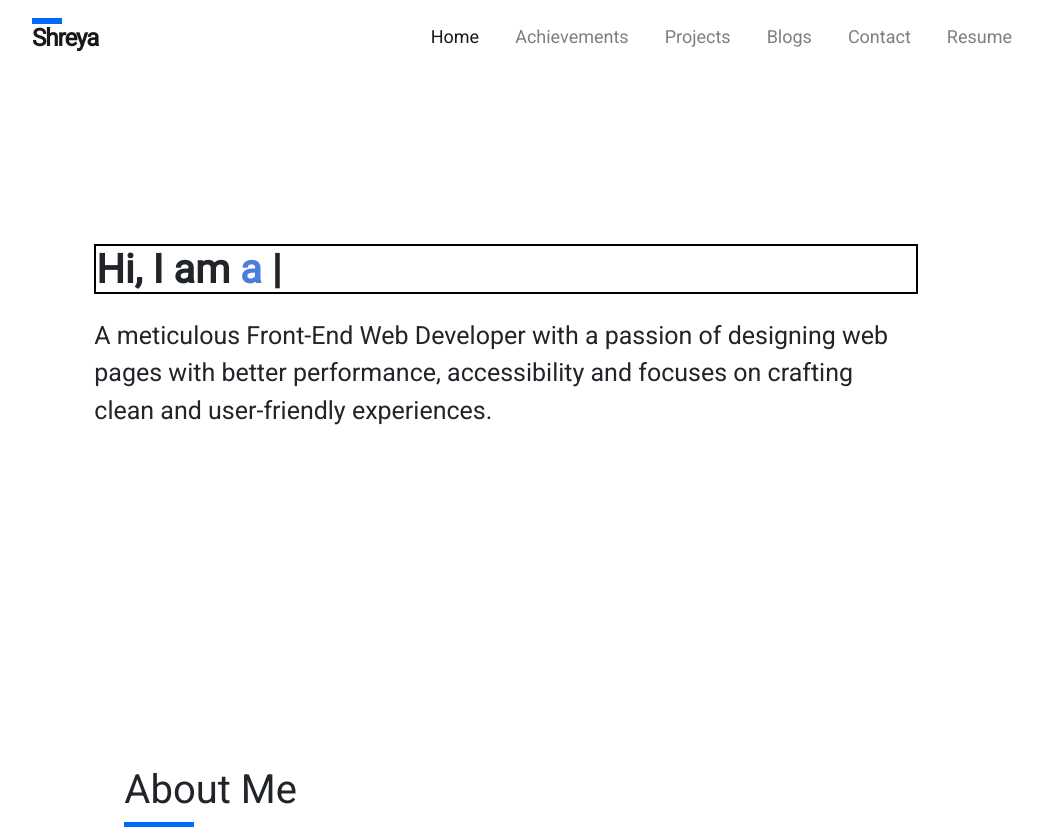
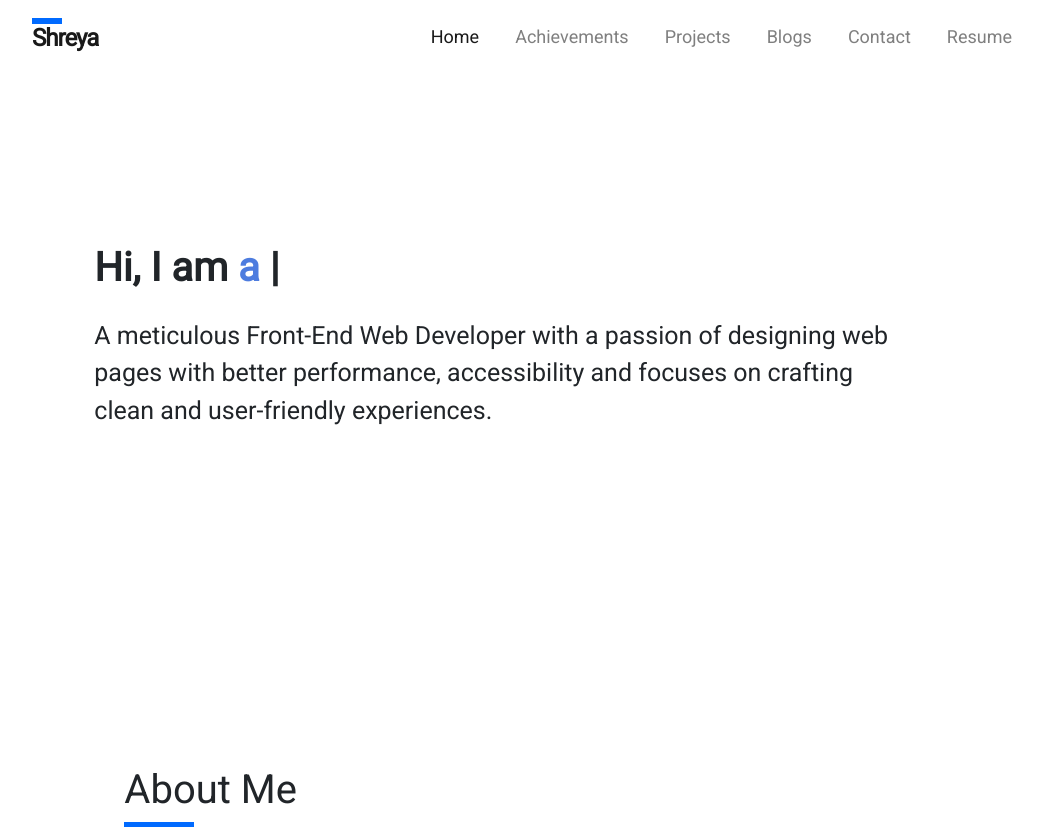
Before and after one commit to mshreya9/mshreya9.github.io, a website: page index.html in a window 1280 px wide. Shown: the top 830 px of the page, without its empty margins (134-1177 px from the left). Drawn offline with nearby package versions, Linux system fonts and the light colour scheme; grey boxes are pictures that could not be loaded.

Commit message:
remove border

```diff
--- a/index.html
+++ b/index.html
@@ -182,7 +182,7 @@
             <div class="col-12 col-lg-8">
                 <div id="navbar-content-space" padding: 0px 30px;">
                     <div>
-                        <h1 id="index-head" style=" border:2px solid black;"><strong>Hi, I am <span id="typed" style="color:#4D7CDF;"></span></strong>
+                        <h1 id="index-head"><strong>Hi, I am <span id="typed" style="color:#4D7CDF;"></span></strong>
                         </h1>
                     </div>
                     <div class="head-content">
```
